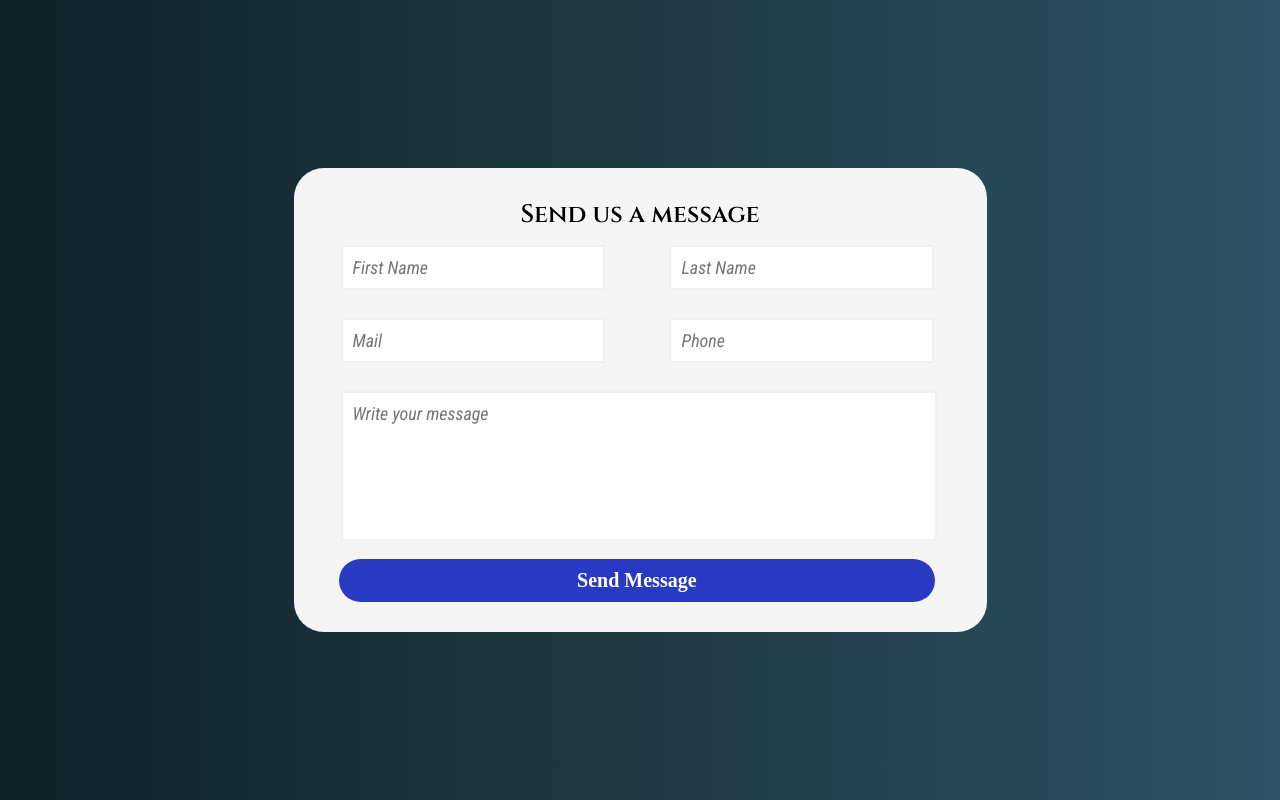
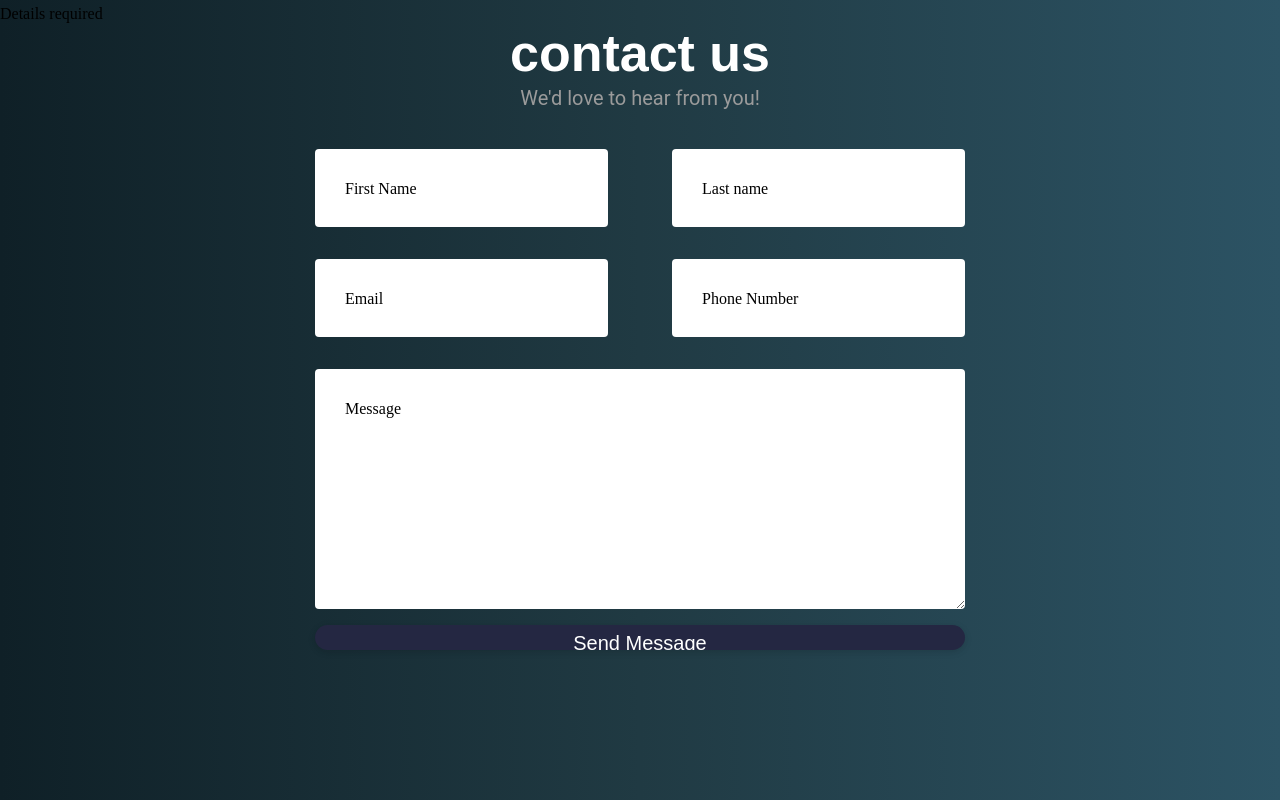
Before and after one commit to theoafactor/bugme, a PHP site: page /contact.php in a window 1280 px wide. Run offline with PHP 8.4, Linux system fonts and the light colour scheme; data that the repository does not hold is empty.

Commit message:
work on the contact page

```diff
--- a/contact.css
+++ /dev/null
@@ -1,114 +0,0 @@
-@import url('https://fonts.googleapis.com/css2?family=Cinzel:wght@600&family=Roboto+Condensed:ital@1&display=swap');
-
-*{
-  padding: 0;
-  margin: 0;
-  box-sizing: border-box;
-  font-family: serif;
-}
-
-body{
-  background: linear-gradient(to right, #0f2027, #203a43, #2c5364);
-}
-
-#section-wrapper{
-  width: 100%;
-  height: 100vh;
-  padding: 10px;
-  display: flex;
-  justify-content: center;
-  align-items: center;
-}
-
-.form-wrap{
-  width:55%;
-  padding:30px 15px;
-  border-radius: 30px;
-  background-color: whitesmoke;
-}
-
-.form-title{
-  text-align: center;
-  font-size: 25px;
-  font-family: 'Cinzel', serif;
-}
-
-.form-fields input,
-.form-fields textarea{
-  border: none;
-  outline:none;
-  background: none;
-  font-size: 18px;
-  padding: 10px;
-  border: 2px solid #f0f0f0;
-  width:100%;
-  background-color: #fff;
-  font-family: 'Roboto Condensed', sans-serif;
-}
-
-.form-fields textarea{
-  height: 150px;
-  resize: none;
-}
-
-.form-group{
-  width: 46%;
-  float: left;
-  padding: 0px 20px;
-  margin: 14px 12px;
-  border-radius: 25px;
-}
-
-.form-fields .form-group:last-child {
-  width: 96%;
-}
-
-.submit-button{
-  width: 90%;
-  padding: 10px;
-  border-radius: 30px;
-  font-size: 20px;
-  font-weight: 700;
-  outline: none;
-  border:none;
-  cursor: pointer;
-  color:#fff;
-  text-align: center;
-  background-color: rgb(41, 57, 194);
-  transition: .5s;
-  margin-left: 30px;
-}
-
-.submit-button:hover{
-  background: #0f2027;
-}
-
-
-/* Responsive css */
-
-@media only screen and (max-width: 767px) {
-  .box-wrapper{
-      width: 100%;
-  }
-  .form-wrap{
-      width: 100%;
-      height: inherit;
-      float: none;
-  }
-  .form-wrap{
-      border-radius: 0px 0px 30px 30px;
-  }
-  .form-group{
-      width: 100%;
-      float: none;
-      margin: 25px 0px;
-  }
-  .form-fields .form-group:last-child,
-  .submit-button{
-      width: 100%;
-  }
-  .submit-button{
-      margin: 10px 0px;
-  }
-
-}
--- a/contact.php
+++ b/contact.php
@@ -1,5 +1,6 @@
 <?php
-    include("./database/db.php")
+    include("./database/db.php");
+    include("./processes/contact_processes.php")
 ?>
 
 <!DOCTYPE html>
@@ -8,64 +9,78 @@
     <meta charset="UTF-8">
     <meta http-equiv="X-UA-Compatible" content="IE=edge">
     <meta name="viewport" content="width=device-width, initial-scale=1.0">
-    <title>Responsive Contact Us Page Design using Html CSS</title>
-
-    <link rel="stylesheet" href="contact.css">
+    <title>Contact | Page</title>
+    <link rel="stylesheet" href="./css-container/contact.css">
 </head>
 <body>
-    <section id="section-wrapper">
+    <div class="container">
+        <div class="row">
+                <h1>contact us</h1>
+        </div>
+        <div class="row">
+                <h4 style="text-align:center">We'd love to hear from you!</h4>
+        </div>
 
-        <div class="form-wrap">
-            <form action="contact.php" method="POST">
-                <h1 class="form-title">Send us a message</h1>
-                <div class="form-fields">
-                    <div class="form-group">
-                        <input type="text" class="fname" placeholder="First Name" name="First_name">
+<?php
+
+    // if the user submitted the form
+    if(isset($_POST['submit'])){
+    require './database/db.php';
+    //getting the input
+    $getfirst=$_POST['first_name'];
+    $getlast=$_POST['last_name'];
+    $getemail=$_POST['email'];
+    $getphone=$_POST['phone_number'];
+    $gettext=$_POST['message'];
+
+    require('./processes/contact_processes.php');
+    }
+    mysqli_close($__conn);
+?>
+
+        <form action="" method="post">
+            <div class="row input-container">
+                <div class="col-xs-12">
+                    <div class="col-md-6 col-sm-12">
+                        <div class="styled-input">
+                            <input type="text" required name="first_name"/>
+                            <label>First Name</label>
+                        </div>
                     </div>
-                    <div class="form-group">
-                        <input type="text" class="lname" placeholder="Last Name" name="Last_name">
-                    </div>
-                    <div class="form-group">
-                        <input type="email" class="email" placeholder="Mail" name="Email">
-                    </div>
-                    <div class="form-group">
-                        <input type="number" class="phone" placeholder="Phone" name="Phone_number">
-                    </div>
-                    <div class="form-group">
-                        <textarea name="message" id="" placeholder="Write your message"></textarea>
+                    <div class="col-md-6 col-sm-12">
+                        <div class="styled-input" style="float:right;">
+                            <input type="text" required name="last_name"/>
+                            <label>Last name </label>
+                        </div>
                     </div>
                 </div>
-                <input type="submit" value="Send Message" name="submit" class="submit-button">
-            </form>
-        </div>
-    </section>
+                <div class="col-md-6 col-sm-12">
+                    <div class="styled-input">
+                        <input type="text" required name="email"/>
+                        <label>Email</label>
+                    </div>
+                </div>
+                <div class="col-md-6 col-sm-12">
+                    <div class="styled-input" style="float:right;">
+                        <input type="text" required name="phone_number"/>
+                        <label>Phone Number</label>
+                    </div>
+                </div>
+                <div class="col-xs-12">
+                    <div class="styled-input wide">
+                        <textarea required name="message"></textarea>
+                        <label>Message</label>
+                    </div>
+                </div>
+                <div class="col-xs-12">
+                    <input type="submit" value="Send Message" class="btn-lrg submit-btn" name="submit">
+                </div>
+            </div>
+        </form>
+    </div>
+
 </body>
 </html>
 
 
-<?php
-
-    if(isset($_POST['submit'])){
-    require './database/db.php';
-    $getfirst=$_POST['First_name'];
-    $getlast=$_POST['Last_name'];
-    $getemail=$_POST['Email'];
-    $getphone=$_POST['Phone_number'];
-    $gettext=$_POST['message'];
-
-
-
-    $sql="INSERT INTO `user_message` (`first_name`, `last_name`, `email`, `phone_number`, `message`) VALUES ('$getfirst', '$getlast', '$getemail', '$getphone', '$gettext')";
-
-    try{
-        $sqlres=mysqli_query($__conn, $sql);
-        echo "message is sent";
-    }
-    catch(mysqli_sql_exception){
-        echo 'Could Not register user';
-    }
-    }
-
-
-    mysqli_close($__conn);
-?>
+<?php ob_flush(); ?>
--- /dev/null
+++ b/css-container/contact.css
@@ -0,0 +1,133 @@
+@import url('https://fonts.googleapis.com/css2?family=Cinzel:wght@600&family=Roboto+Condensed:ital@1&display=swap');
+
+*{
+  padding: 0;
+  margin: 0;
+  box-sizing: border-box;
+}
+
+body {
+  background: linear-gradient(to right, #0f2027, #203a43, #2c5364);
+  padding-top: 5px;
+}
+
+h1 {
+  font-family: 'Poppins', sans-serif, 'arial';
+  font-weight: 600;
+  font-size: 52px;
+  color: white;
+  text-align: center;
+}
+
+h4 {
+  font-family: 'Roboto', sans-serif, 'arial';
+  font-weight: 400;
+  font-size: 20px;
+  color: #9b9b9b;
+  line-height: 1.5;
+}
+
+/* ///// inputs /////*/
+
+input:focus ~ label, textarea:focus ~ label, input:valid ~ label, textarea:valid ~ label {
+  font-size: 0.75em;
+  color: #000;
+  top: -5px;
+  -webkit-transition: all 0.225s ease;
+  transition: all 0.225s ease;
+}
+
+.styled-input {
+  float: left;
+  width: 293px;
+  margin: 1rem 0;
+  position: relative;
+  border-radius: 4px;
+}
+
+@media only screen and (max-width: 768px){
+  .styled-input {
+      width:100%;
+  }
+}
+
+.styled-input label {
+  color: #000;
+  padding: 1.3rem 30px 1rem 30px;
+  position: absolute;
+  top: 10px;
+  left: 0;
+  -webkit-transition: all 0.25s ease;
+  transition: all 0.25s ease;
+  pointer-events: none;
+}
+
+.styled-input.wide {
+  width: 650px;
+  max-width: 100%;
+}
+
+input,
+textarea {
+  padding: 30px;
+  border: 0;
+  width: 100%;
+  font-size: 1rem;
+  background-color: #fff;
+  color: #000;
+  border-radius: 4px;
+}
+
+input:focus,
+textarea:focus { outline: 0; }
+
+input:focus ~ span,
+textarea:focus ~ span {
+  width: 100%;
+  -webkit-transition: all 0.075s ease;
+  transition: all 0.075s ease;
+}
+
+textarea {
+  width: 100%;
+  min-height: 15em;
+}
+
+.input-container {
+  width: 650px;
+  max-width: 100%;
+  margin: 20px auto 25px auto;
+}
+
+.submit-btn {
+  text-align: center;
+  padding: 7px 35px;
+  border-radius: 60px;
+  display: inline-block;
+  background-color: hsl(234, 29%, 20%);
+  color: white;
+  font-size: 20px;
+  cursor: pointer;
+  box-shadow: 0 2px 5px 0 rgba(0,0,0,0.06),
+            0 2px 10px 0 rgba(0,0,0,0.07);
+  -webkit-transition: all 300ms ease;
+  transition: all 300ms ease;
+  margin-bottom: 30px;
+  width: 100%;
+  height: 25px;
+}
+
+.submit-btn:hover {
+  transform: translateY(1px);
+  box-shadow: 0 1px 1px 0 rgba(0,0,0,0.10),
+            0 1px 1px 0 rgba(0,0,0,0.09);
+  background: linear-gradient(to right, #ff5f6d, #ee6c20);
+}
+
+@media (max-width: 768px) {
+  .submit-btn {
+      width:100%;
+      float: none;
+      text-align:center;
+  }
+}
--- /dev/null
+++ b/processes/contact_processes.php
@@ -0,0 +1,15 @@
+<?php
+
+if(!$getfirst && !$getlast && !$getemail && !$getphone && !$gettext){
+    echo "Details required";
+}
+else {
+    if($sql="INSERT INTO `User_Message` (`first_name`, `last_name`, `email`, `phone_number`, `message`) VALUES ('$getfirst', '$getlast', '$getemail', '$getphone', '$gettext')"){
+    header("Location: thanks.php");
+    $sqlres=mysqli_query($__conn, $sql);
+}else{
+    echo 'Could Not register user';
+}
+}
+
+?>
```
Also changed, not shown: css-container/thanks.css (added, +58 -0 lines), thanks.php (added, +23 -0 lines), assest/icon-success copy.svg (added), 1 other file.
